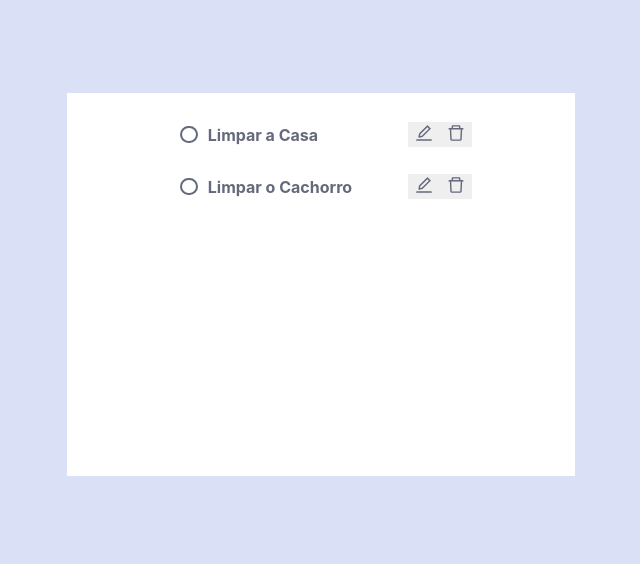
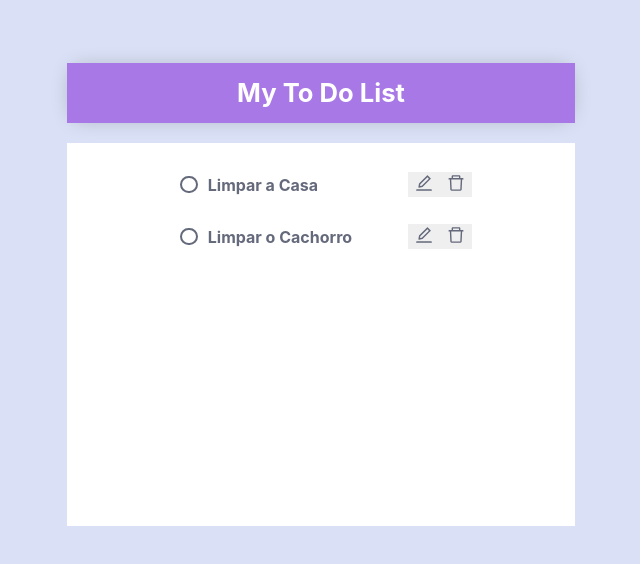
Before and after one commit to brmarmello/portfolio-of-challenges, a React (Create React App) app in the folder challenge-01/crud-complete_react-nodejs-postgresql/toDoFrontEnd/to-do-list/: page / in a window 1280 px wide. Shown: the part 116-680 px from the top of the page, without its empty margins (319-959 px from the left). Built offline with nearby package versions, Linux system fonts and the light colour scheme.

Commit message:
dev: create header for tasks.

```diff
--- a/challenge-01/crud-complete_react-nodejs-postgresql/toDoFrontEnd/to-do-list/src/App.js
+++ b/challenge-01/crud-complete_react-nodejs-postgresql/toDoFrontEnd/to-do-list/src/App.js
@@ -35,6 +35,9 @@ function App() {
   return (
     <div className="App">
       <header className="container">
+        <div className="header">
+          <h1>My To Do List</h1>
+        </div>
         <Todos todos={arrayTodos}></Todos>
       </header>
     </div>
```
